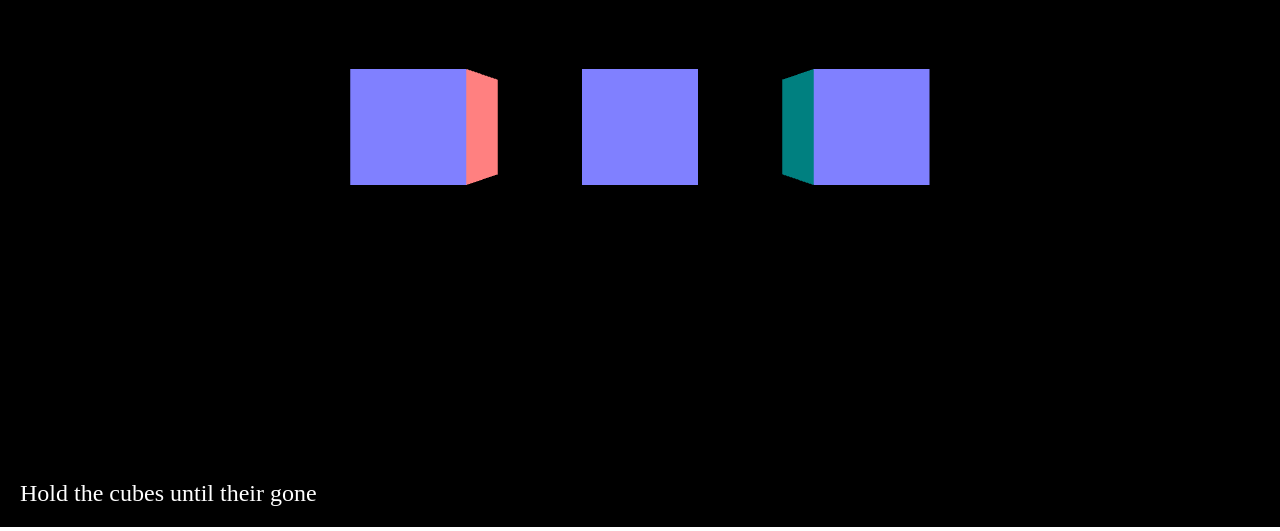
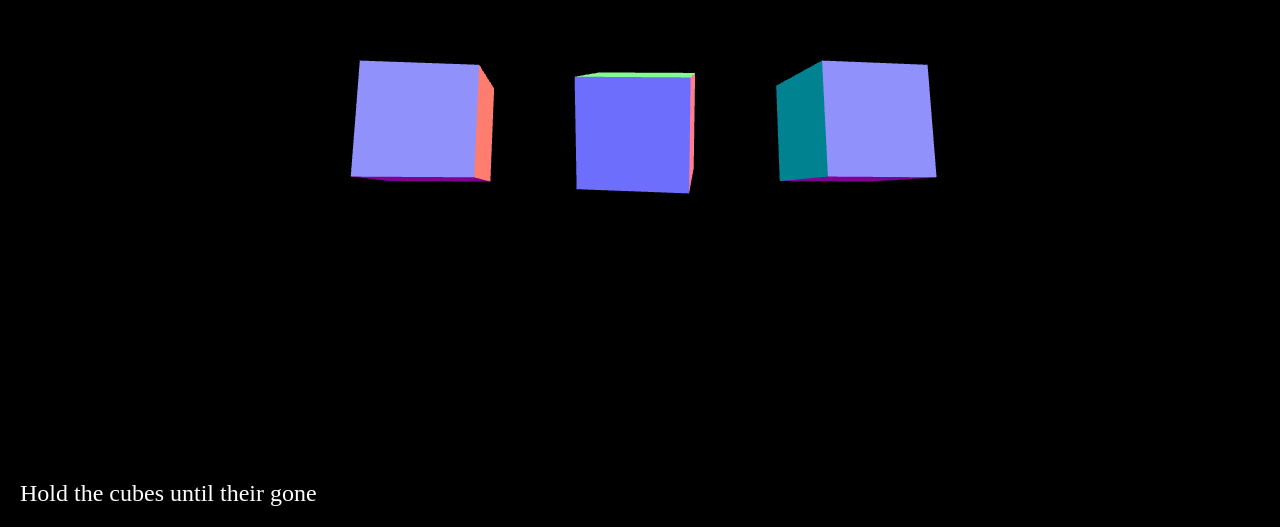
Before and after one commit to LudoPyt/valiant, a React app: page /story2 in a window 1280 px wide. Shown: the part 273-804 px from the top of the page. Built offline with nearby package versions, Linux system fonts and the light colour scheme.

Commit message:
fix details

```diff
--- a/public/index.html
+++ b/public/index.html
@@ -24,7 +24,7 @@
       work correctly both with client-side routing and a non-root public URL.
       Learn how to configure a non-root public URL by running `npm run build`.
     -->
-    <title>React App</title>
+    <title>Valiant</title>
   </head>
   <body>
     <noscript>You need to enable JavaScript to run this app.</noscript>
--- a/src/components/Alaska2.js
+++ b/src/components/Alaska2.js
@@ -85,13 +85,13 @@ const Alaska2 = () => {
             if (counter < pressHoldDuration && intersect[0].object.material.opacity > 0.05) {
                 switch(intersect[0].object.name) {
                     case 'cube0':
-                        intersect[0].object.material.opacity -= Math.abs(Math.sin(new Date().getSeconds() * .001));
+                        intersect[0].object.material.opacity -= Math.abs(Math.sin(new Date().getSeconds() * .002));
                         break;
                     case 'cube1':
-                        intersect[0].object.material.opacity -= Math.abs(Math.sin(new Date().getSeconds() * .001));
+                        intersect[0].object.material.opacity -= Math.abs(Math.sin(new Date().getSeconds() * .002));
                         break;
                     case 'cube2':
-                        intersect[0].object.material.opacity -= Math.abs(Math.sin(new Date().getSeconds() * .001));
+                        intersect[0].object.material.opacity -= Math.abs(Math.sin(new Date().getSeconds() * .002));
                         break;
                     default:
                         break;
@@ -108,6 +108,12 @@ const Alaska2 = () => {
         }
 
         function renderScene() {
+            objects[0].rotation.x += 0.01;
+            objects[0].rotation.y += 0.01;
+            objects[1].rotation.x -= 0.01;
+            objects[1].rotation.y -= 0.01;
+            objects[2].rotation.x += 0.01;
+            objects[2].rotation.y += 0.01;
             renderer.render(scene, camera);
             requestAnimationFrame(renderScene);
         };
```
